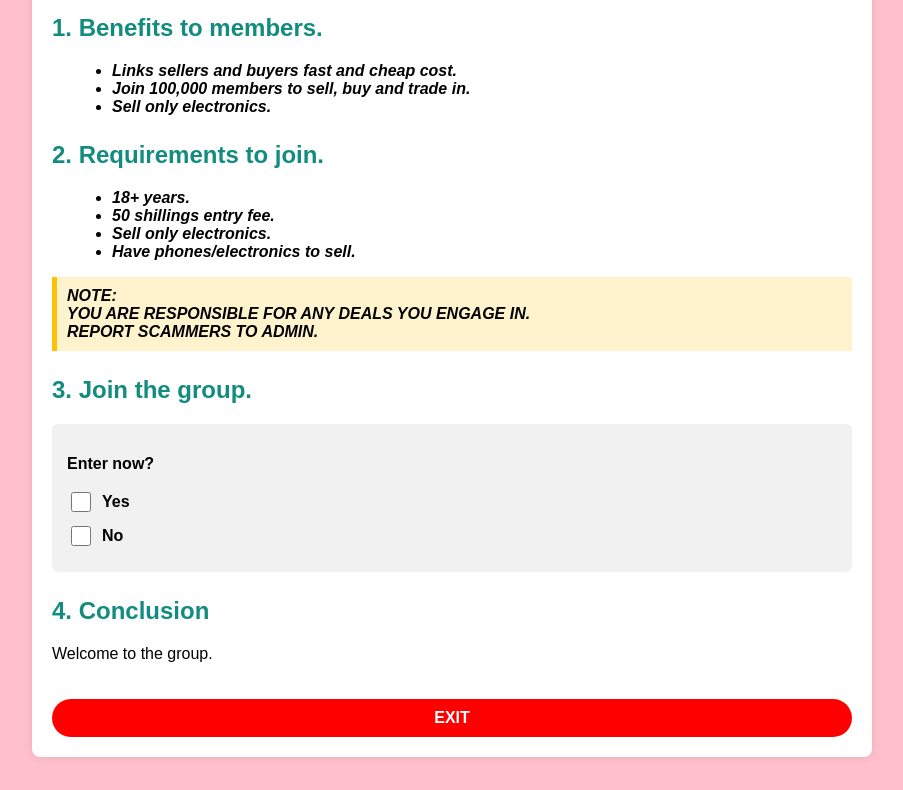
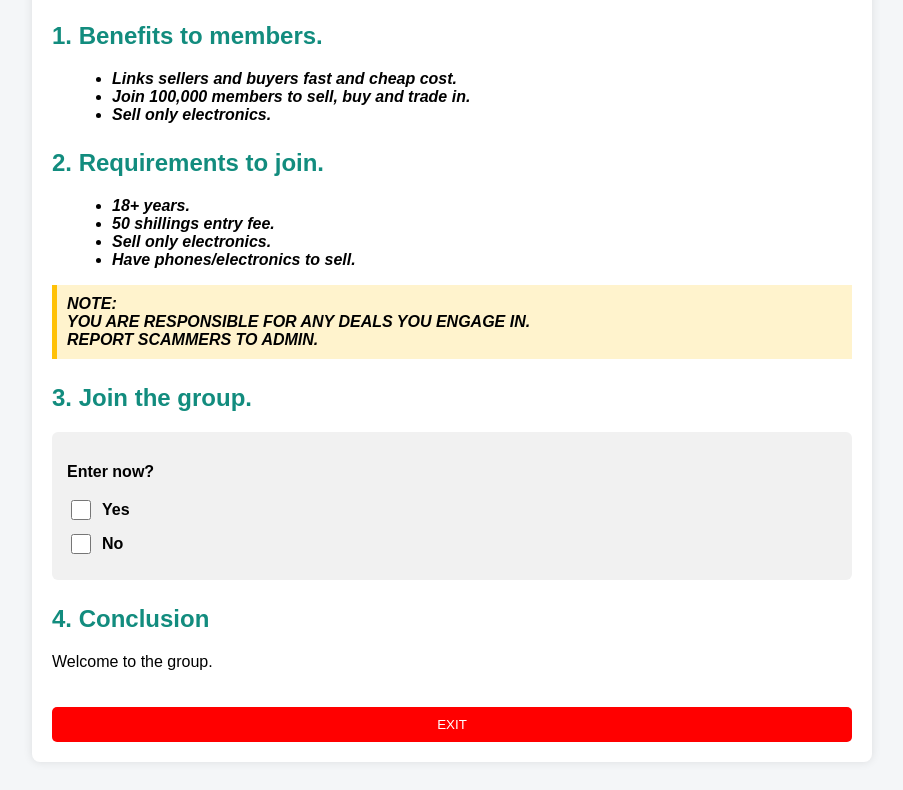
Before and after one commit to jimbo-bot/WHATSAPP-GROUP-ENTRY-, a plain HTML site: page index.html in a window 1280 px wide. Shown: the part 108-898 px from the top of the page, without its empty margins (188-1091 px from the left). Drawn offline with Linux system fonts and the light colour scheme.

Commit message:
Refactor styles in index.html for improved layout
Updated styles for body and buttons, including background color and padding adjustments.

```diff
--- a/index.html
+++ b/index.html
@@ -8,9 +8,8 @@
     <style>
         body {
             font-family: Arial, sans-serif;
-            margin: 0;
+            background: #f4f6f8;
             padding: 20px;
-            background-color: #ffc0cb; /* Pink background */
         }
 
         .container {
@@ -20,8 +19,6 @@
             padding: 20px;
             border-radius: 8px;
             box-shadow: 0 0 10px rgba(0,0,0,0.1);
-            position: relative;
-            z-index: 1;
         }
 
         /* Dark red title banner */
@@ -87,14 +84,11 @@
         }
 
         button {
-            padding: 10px 25px;
+            padding: 10px 15px;
             margin-top: 10px;
             border: none;
-            border-radius: 50px; /* Oval shape */
+            border-radius: 5px;
             cursor: pointer;
-            font-weight: bold;
-            font-size: 16px;
-            transition: 0.3s;
         }
 
         .button-container {
@@ -112,10 +106,6 @@
             min-width: 250px;
         }
 
-        .copy-btn:hover {
-            background: #0e7364;
-        }
-
         .mpesa-btn {
             background: #00a651;
             color: white;
@@ -124,10 +114,6 @@
             justify-content: center;
             gap: 8px;
             min-width: 250px;
-        }
-
-        .mpesa-btn:hover {
-            background: #007f3d;
         }
 
         .exit-btn {
```
